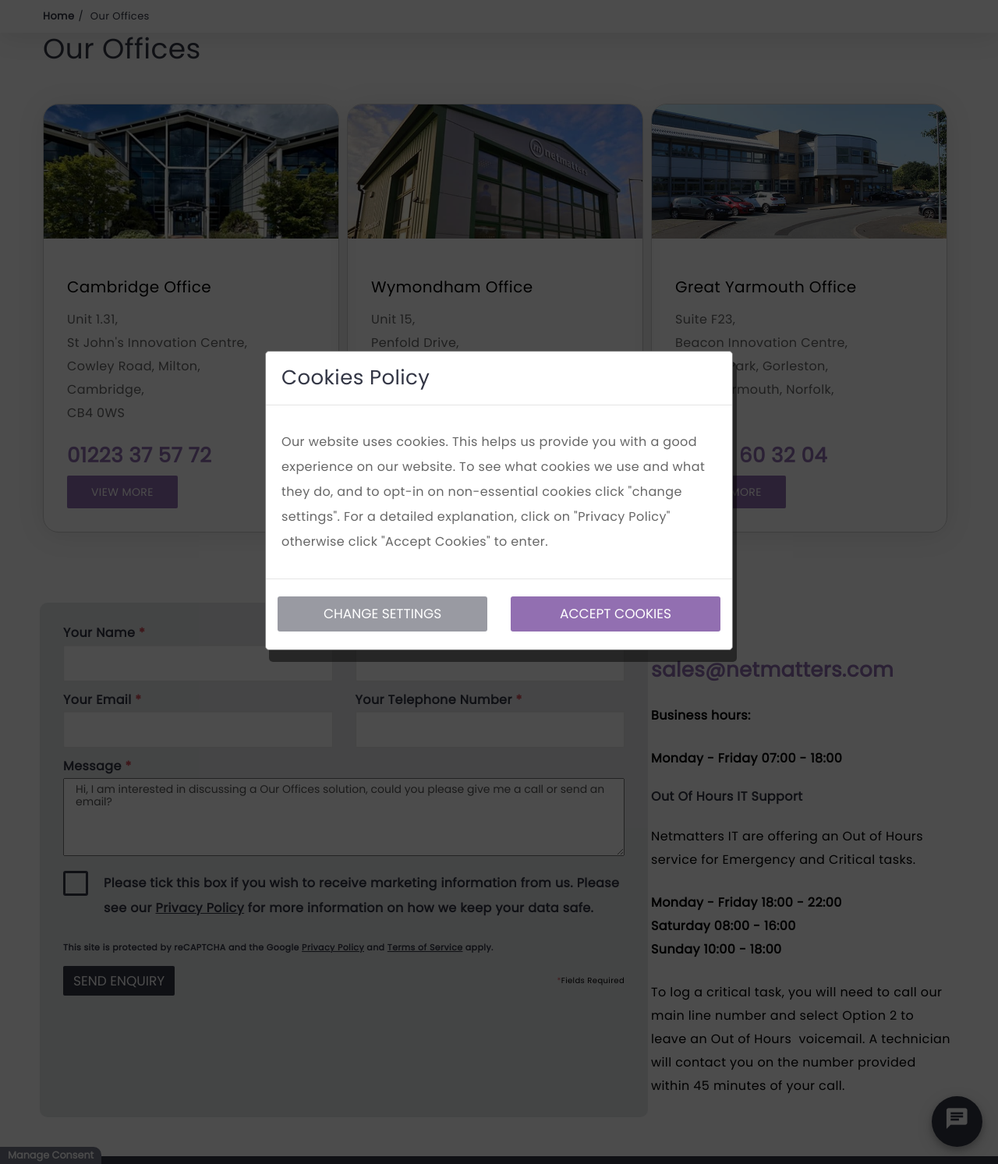
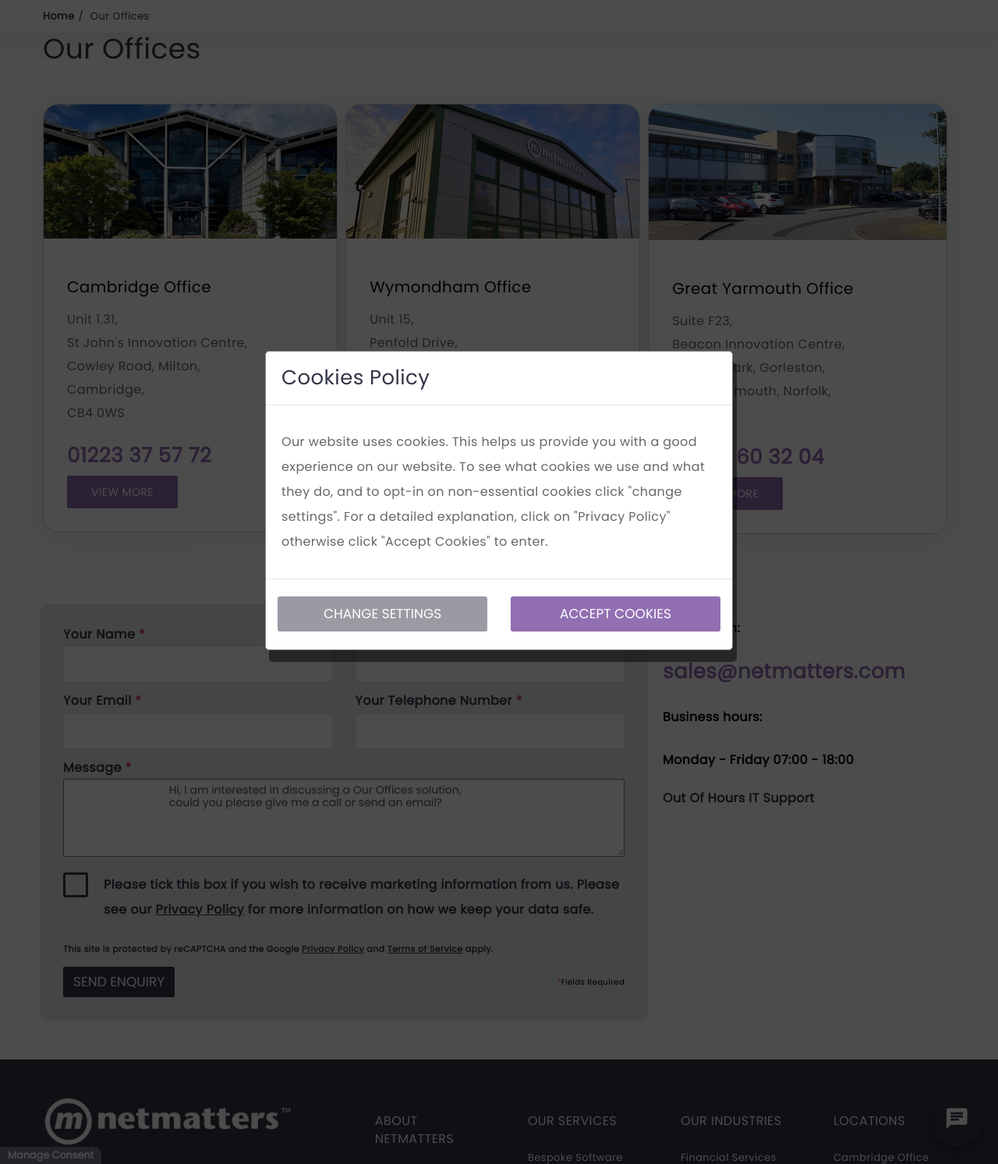
Before and after one commit to ChristopherMorriss/Netmatters-Website-Clone-ChristopherMorriss, a PHP site: page /contact-us.php in a window 1280 px wide. Shown: the part 209-1702 px from the top of the page at 78% size. Run offline with PHP 8.4, Linux system fonts and the light colour scheme; some web fonts are replaced.

Commit message:
Added validation messages for submission form
Also added JS accordion

```diff
--- a/contact-us.php
+++ b/contact-us.php
@@ -19,12 +19,15 @@
     <body class="contact-page">
     <?php
     if ($_SERVER['REQUEST_METHOD'] == 'POST'){
+        //Filters the contents of the input fields with the name 'user-name', 'message' etc to prevent SQL injection
         $name = trim(filter_input(INPUT_POST,'user-name',FILTER_SANITIZE_STRING));
         $company = trim(filter_input(INPUT_POST,'user-company',FILTER_SANITIZE_STRING));
         $telephone = trim(filter_input(INPUT_POST,'user-telephone',FILTER_SANITIZE_STRING));
         $email = trim(filter_input(INPUT_POST,'user-email',FILTER_SANITIZE_STRING));
         $message =trim(filter_input(INPUT_POST,'message',FILTER_SANITIZE_STRING));
         if (empty($name) || empty($telephone) || empty($email) || empty($message)){
+            //If one of these input fields is empty, the error message is assigned
+            //and is ready to be output in the relevant part of the HTML
             $error_message = 'Please fill in the required field: name, telephone, email and message';
             // echo "<p>name = $name<br></p>";
             // echo "<p>telephone = $telephone<br></p>";
@@ -38,6 +41,7 @@
             // echo "<p>message = $message<br></p>";
             //delete_enquiry(); Used to delete all rows from table
             add_enquiry($name,$company,$telephone,$email,$message);
+            //Triggers a function which uses SQL to add the variables to the database
         }
     }
     ?>
@@ -64,6 +68,7 @@
                 </div>
             </div>
             <div class="office-addresses container">
+                <div class="infor">
                     <div class="office-address-1 office-box">
                         <div class="office-img">
                             <a><img src="img/cambridge.jpg" alt="Cambridge Office"></a>
@@ -81,6 +86,8 @@
                             <a href="#" class="btn purple-btn">View More</a>
                         </div>
                     </div>
+                </div>
+                <div class="infor">
                     <div class="office-address-2 office-box">
                         <div class="office-img">
                             <a><img src="img/wymondham.jpg" alt="Wymondham Office"></a>
@@ -96,6 +103,7 @@
                             </p>
                             <div class="telephone"><a href="#">01603 70 40 20</a></div>
                             <a href="#" class="btn purple-btn">View More</a>
+                        </div>
                     </div>
                 </div>
                 <div class="office-address-3 office-box">
@@ -127,7 +135,7 @@
                     </div>
                     <div class="container out-of-hours">
                         <h4 class="accordion">Out Of Hours IT Support<em></em></h4>
-                        <div class="hidden-accordion active">
+                        <div class="hidden-accordion">
                             <p>Netmatters IT are offering an Out of Hours service for Emergency and Critical tasks.</p>
                             <p>
                                 <strong>Monday - Friday 18:00 - 22:00</strong><br>
@@ -143,12 +151,26 @@
                 }
                 ?>
 
-                <form id="form" method="post" action="contact-us.php">
+                <form id="form" method="post" action="contact-us.php" onclick="return false">
                     <div>
                         <div class="flex-form">
+                            <div class="error-box">
+                                <div class="error-validation validation-box" id="wait">
+                                    Please wait until submitting the form again
+                                    <button class="close">×</button>
+                                </div>
+                                <div class="error-validation validation-box" id="tele-format">
+                                    The telephone format is incorrect.
+                                    <button class="close">×</button>
+                                </div>
+                                <div class="success-validation validation-box" id="sent-msg">
+                                    Your message has been sent!
+                                    <button class="close">×</button>
+                                </div>
+                            </div>
                             <div class="form-section">
                                 <label for="name">Your Name<span class="red-asterix"> *</span></label>
-                                <input type="text" id="name" name="user-name">
+                                <input type="text" id="name" name="user-name" oninput="validInput()">
                             </div>
                             <div class="form-section">
                                 <label for="company">Company Name</label>
@@ -156,21 +178,22 @@
                             </div>
                             <div class="form-section">
                                 <label for="email">Your Email<span class="red-asterix"> *</span></label>
-                                <input type="text" id="email" name="user-email">
+                                <input type="text" id="email" name="user-email" oninput="validInput()">
                             </div>
                             <div class="form-section">
                                 <label for="telephone">Your Telephone Number<span class="red-asterix"> *</span></label>
-                                <input type="text" id="telephone" name="user-telephone"><br>
+                                <input type="text" id="telephone" name="user-telephone" oninput="validInput()"><br>
                             </div>
                         </div>
                         <div class="form-section">
                             <label for="message">Message<span class="red-asterix"> *</span></label>
-                            <textarea id="message" name="message">Hi, I am interested in discussing a Our Offices solution, could you please give me a call or send an email?
+                            <textarea id="message" name="message" oninput="validInput()">
+                                Hi, I am interested in discussing a Our Offices solution,
+                                could you please give me a call or send an email?
                             </textarea>
                         </div>
                         <div class="form-section">
                             <label class="flexbox-checkbox">
-                                <!-- <input type="checkbox"id="checkbox" name="user-checkbox"> -->
                                 <span class="checkbox button"></span>
                                 <span class="checkbox-msg">Please tick this box if you wish to receive marketing information from us. Please see our <a href="#" class="perma-underline">Privacy Policy</a>
                                 for more information on how we keep your data safe.</span>
--- a/css/style.css
+++ b/css/style.css
@@ -2518,11 +2518,6 @@ i {
 }
 @media (min-width: 994px) {
   .office-box {
-    width: 33%;
-  }
-}
-@media (min-width: 994px) {
-  .office-box {
     margin-bottom: 0px;
   }
 }
@@ -2719,6 +2714,8 @@ em::before {
     left: 66.66666667%;
     position: relative;
     width: 33%;
+    padding-left: 15px;
+    padding-right: 15px;
   }
 }
 @media (min-width: 1260px) {
@@ -2751,6 +2748,52 @@ em::before {
 
 .error {
   border-color: #d64541 !important;
+}
+
+.error-validation {
+  background-color: #f2dede;
+  border-color: #ebccd1;
+  color: #a94442;
+}
+
+.error-box {
+  display: flex;
+  flex-direction: column;
+  width: 100%;
+}
+
+.success-validation {
+  color: #fff;
+  background: #2ecc71;
+  border-color: #d6e9c6;
+}
+
+.close {
+  float: right;
+  font-size: 21px;
+  font-weight: 700;
+  line-height: 1;
+  color: #000;
+  text-shadow: 0 1px 0 #fff;
+  opacity: 0.2;
+  padding: 0;
+  cursor: pointer;
+  background: transparent;
+  border: 0;
+}
+.close:focus, .close:hover {
+  color: #000;
+  text-decoration: none;
+  cursor: pointer;
+  opacity: 0.5;
+}
+
+.validation-box {
+  display: none;
+  padding: 15px;
+  margin-bottom: 20px;
+  border: 1px solid transparent;
+  border-radius: 2px;
 }
 
 #fixed-consent {
--- a/js/main.js
+++ b/js/main.js
@@ -18,6 +18,7 @@ $('.all-logos').slick({
 
 let hideOrShow=0; //Variable used to check what should happen after the menu is clicked
                   //It's a boolean variable so it could be represented with true (1) and false (0) instead
+let enquiry_pressed=0;
 let slideOutMenu = document.querySelector('#hamburger-menu'); //Targets the span which contains the hamburger menu icon
 slideOutMenu.addEventListener('click',()=>{
   if (hideOrShow===0){ //If hideOrShow variable =0 (is off) when clicked, display the menu
@@ -171,27 +172,71 @@ window.addEventListener('scroll', function() {
 accordion=document.querySelector('.accordion');
 accordion.addEventListener('click',()=>{
   $('.hidden-accordion').toggleClass('active');
+  $('.hidden-accordion').slideToggle("slow",function(){ //Gives the accordion its sliding animation
+
+  });
 });
 
 
 enquiry_btn=document.querySelector('#send-enquiry');
 enquiry_btn.addEventListener('click',()=>{
+  enquiry_pressed=1;
   let email = $('#email').val();
   let telephone = $('#telephone').val();
   let name1 = $('#name').val();
-
-  console.log(email);
+  let message = $('#message').val();
   if (email === ""){
-    //$('#email').addClass('error');
-    $('#email').css('border-color','#d64541');
+    $('#email').addClass('error');
   }
   if(telephone === ""){
-    $('#telephone').css('border-color','#d64541');
+    $('#telephone').addClass('error');
   }
   if(name1 === ""){
-    $('#name').css('border-color','#d64541');
+    $('#name').addClass('error');
   }
-  else{
-    console.log('not empty');
+  if(message === ""){
+    $('#message').addClass('error');
   }
+
 });
+
+/* Tasks to complete:
+Add news articles to database
+Add project to CPanel
+*/
+
+//id,category,tag,image,title,description readtime null author authorimage,date
+
+function validInput(){
+  if (enquiry_pressed === 1){
+    let email = $('#email').val();
+    let telephone = $('#telephone').val();
+    let name1 = $('#name').val();
+    let message = $('#message').val();
+    if (email === ""){
+      $('#email').addClass('error');
+    }
+    else{
+      $('#email').removeClass('error');
+    }
+    if(telephone === ""){
+      $('#telephone').addClass('error');
+    }
+    else{
+      $('#telephone').removeClass('error');
+    }
+    if(name1 === ""){
+      $('#name').addClass('error');
+    }
+    else{
+      $('#name').removeClass('error');
+    }
+    if(message === ""){
+      $('#message').addClass('error');
+    }
+    else{
+      $('#message').removeClass('error');
+    }
+
+  }
+}
--- a/scss/layout/_contact-us.scss
+++ b/scss/layout/_contact-us.scss
@@ -76,7 +76,7 @@
 
 .office-box{
     @include media(large){
-        width:33%;
+        //width:33%;
     }
     margin-bottom: 30px;
     @include media(large){
@@ -280,6 +280,8 @@ em{
             left: 66.66666667%;
             position: relative;
             width: 33%;
+            padding-left: 15px;
+            padding-right: 15px;
         }
     }
     #form{
@@ -313,3 +315,49 @@ em{
 .error{
     border-color: #d64541 !important;
 }
+
+.error-validation{
+    background-color: #f2dede;
+    border-color: #ebccd1;
+    color: #a94442;
+}
+
+.error-box{
+    display: flex;
+    flex-direction: column;
+    width: 100%;
+}
+
+.success-validation{
+    color: #fff;
+    background: #2ecc71;
+    border-color: #d6e9c6;
+}
+
+.close{
+    float: right;
+    font-size: 21px;
+    font-weight: 700;
+    line-height: 1;
+    color: #000;
+    text-shadow: 0 1px 0 #fff;
+    opacity: 0.2;
+    padding: 0;
+    cursor: pointer;
+    background: transparent;
+    border: 0;
+    &:focus,&:hover{
+        color: #000;
+        text-decoration: none;
+        cursor: pointer;
+        opacity: .5;
+    }
+}
+
+.validation-box{
+    display: none;
+    padding: 15px;
+    margin-bottom: 20px;
+    border: 1px solid transparent;
+    border-radius: 2px;
+}
```
Also changed, not shown: connection.php (+8 -7 lines), text.php (+5 -2 lines), 1 other file. Lines whose indentation alone changed are shown as unchanged.
